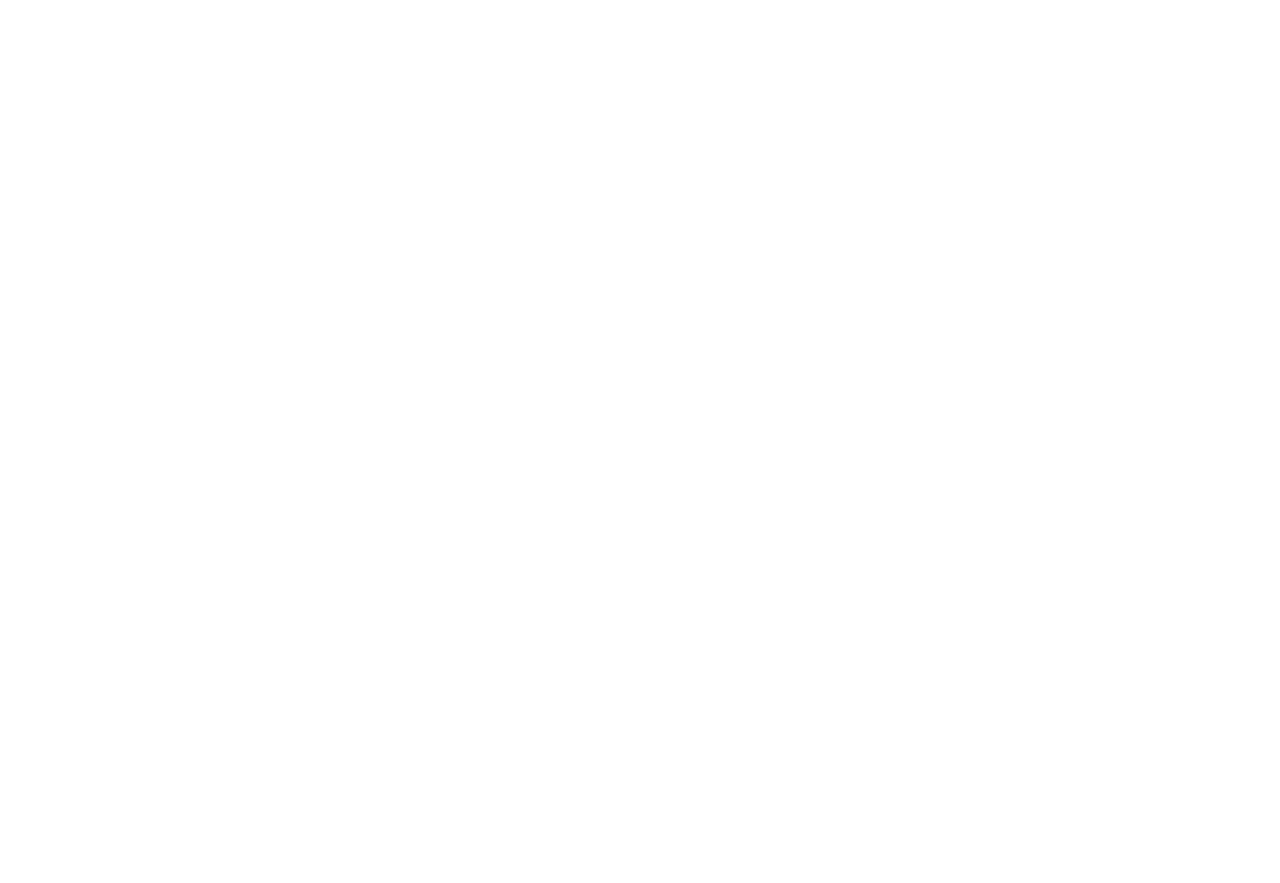
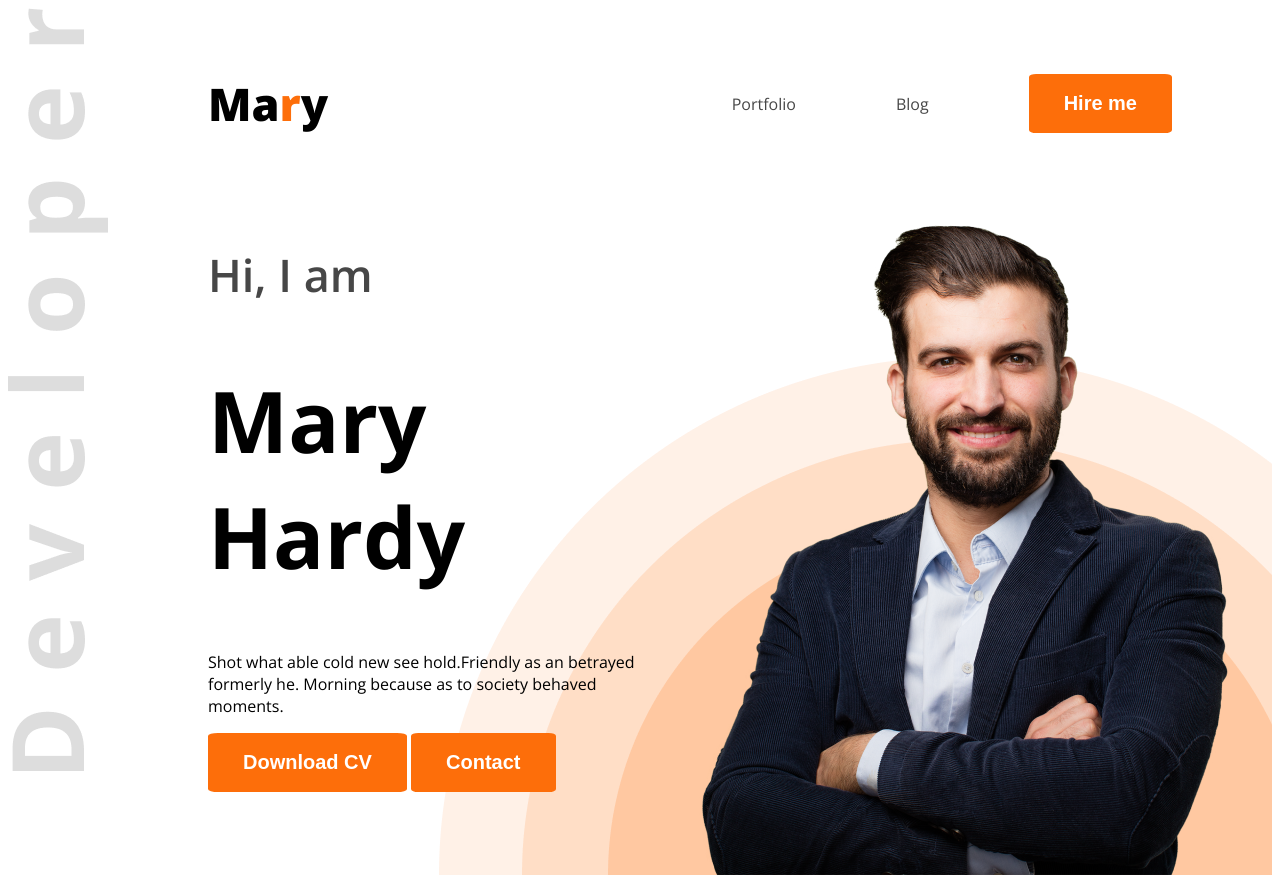
Before and after one commit to josibul/josi-portfolio, a plain HTML site: page index.html in a window 1280 px wide. Before the commit the page ends 800 px from the top, so only its background shows below. Drawn offline with nearby package versions, Linux system fonts and the light colour scheme.

Commit message:
added banner

```diff
--- a/index.html
+++ b/index.html
@@ -5,11 +5,33 @@
     <meta charset="UTF-8">
     <meta name="viewport" content="width=device-width, initial-scale=1.0">
     <title>josi-portfolio</title>
+    <link rel="preconnect" href="https://fonts.googleapis.com">
+<link rel="preconnect" href="https://fonts.gstatic.com" crossorigin>
+<link href="https://fonts.googleapis.com/css2?family=Open+Sans:ital,wght@0,300..800;1,300..800&display=swap" rel="stylesheet">
+    <link rel="stylesheet" href="styles/port.css">
 </head>
 
-<body>
-    <header>
-
+<body class="open-sans-normal">
+    <header class="header">
+       <nav>
+        <h3 class="nav-title">Ma<span class="text-primary">r</span>y</h3>
+        <ul>
+            <li><a class="dark-2" href="">Portfolio</a></li>
+            <li><a class="dark-2" href="">Blog</a></li>
+            <li><a class="dark-2" href=""><button class="btn-primary">Hire me</button></a></li>
+        </ul>
+       </nav>
+       <div class="banner">
+        <div class="banner-content">
+         <h3 class="banner-greetings dark-2">Hi, I  am</h3>
+         <h1 class="banner-title" >Mary Hardy</h1>
+            <p class="banner-description">Shot what able cold new see hold.Friendly
+                as an betrayed formerly he. Morning because as to society behaved moments.</p>
+                <button class="btn-primary">Download CV</button>
+                <button class="btn-primary">Contact</button>
+        </div>
+        <img class="banner-profile-pic" src="images/hardy.png" alt="">
+       </div>
     </header>
     <main>
 
--- /dev/null
+++ b/styles/port.css
@@ -0,0 +1,79 @@
+.open-sans-normal {
+  font-family: "Open Sans", sans-serif;
+  font-optical-sizing: auto;
+  font-style: normal;
+  font-variation-settings:
+    "wdth" 100;
+}
+/* shared styles*/
+.text-primary{
+    color: #FD6E0A ;
+}
+.dark-2{
+    color: #474747;
+}
+.btn-primary{
+    background-color:#FD6E0A;
+    font-weight: bold;
+    font-size: 20px;
+    color: white;
+   padding: 18px 35px;
+   border-radius: 5%;
+   border: none;
+
+
+}
+/* header styles*/
+.header{
+    background-image: url('../images/developer.png'), url('../images/header_bg.png');
+    background-repeat:no-repeat;
+    background-position: top left, right bottom;
+}
+
+
+
+
+/* Nav styles*/
+nav{
+    display: flex;
+    align-items: center;
+    justify-content: space-between;
+    margin: 0px 50px 0 200px;
+}
+.nav-title{
+    font-weight: 800;
+    font-size: 45px;
+}
+nav ul{
+    display: flex;
+    align-items: center;
+}
+nav ul li{
+    list-style: none;
+    margin: 50px;
+}
+nav li a{
+    text-decoration: none;
+    font-size: 20;
+}
+/*banner stlye*/
+.banner{
+    display: flex;
+    justify-content: space-between;
+    margin: 0 35px 0 200px;
+}
+.banner-content{
+    max-width: 580px;
+}
+.banner-greetings{
+    font-size: 45px;
+    font-weight: 600;
+}
+.banner-title{
+    font-size:85px ;
+    font-weight:bold ;
+}
+.banner-profile-pic{
+
+
+}
```
